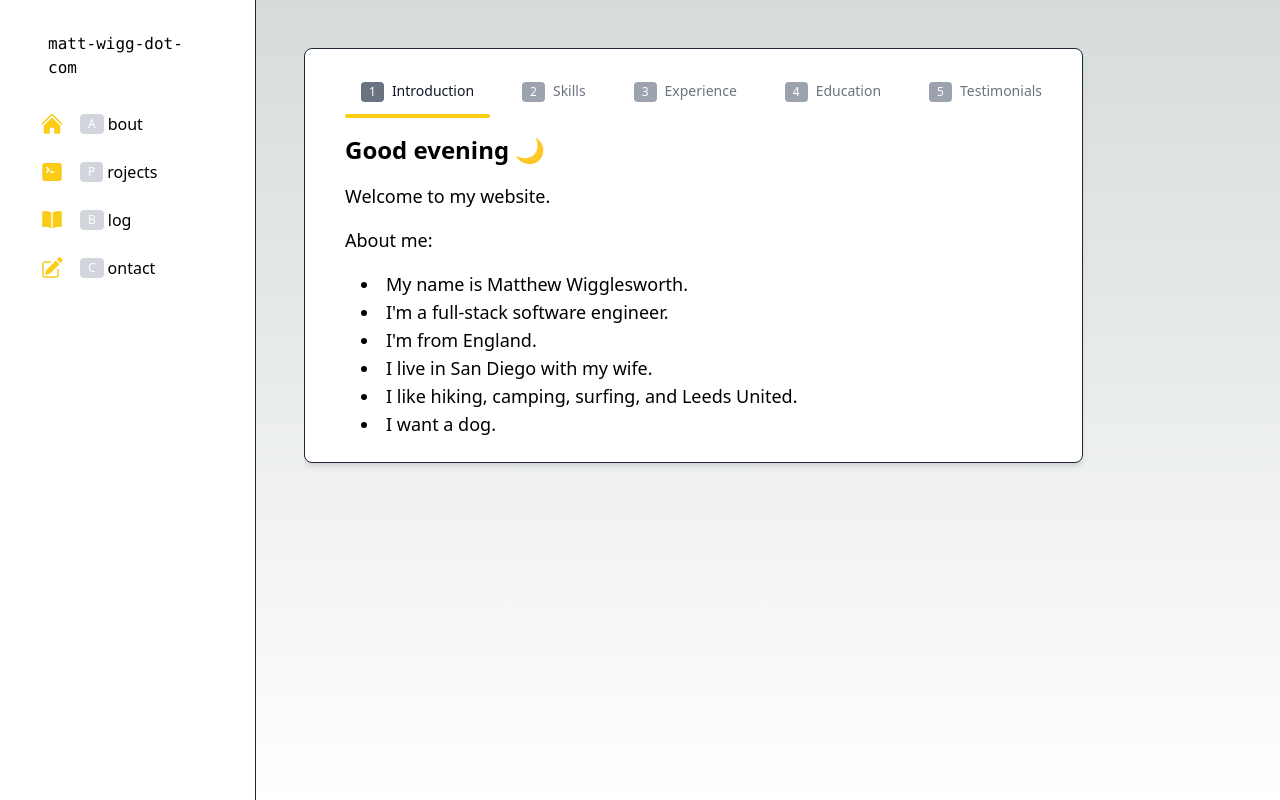
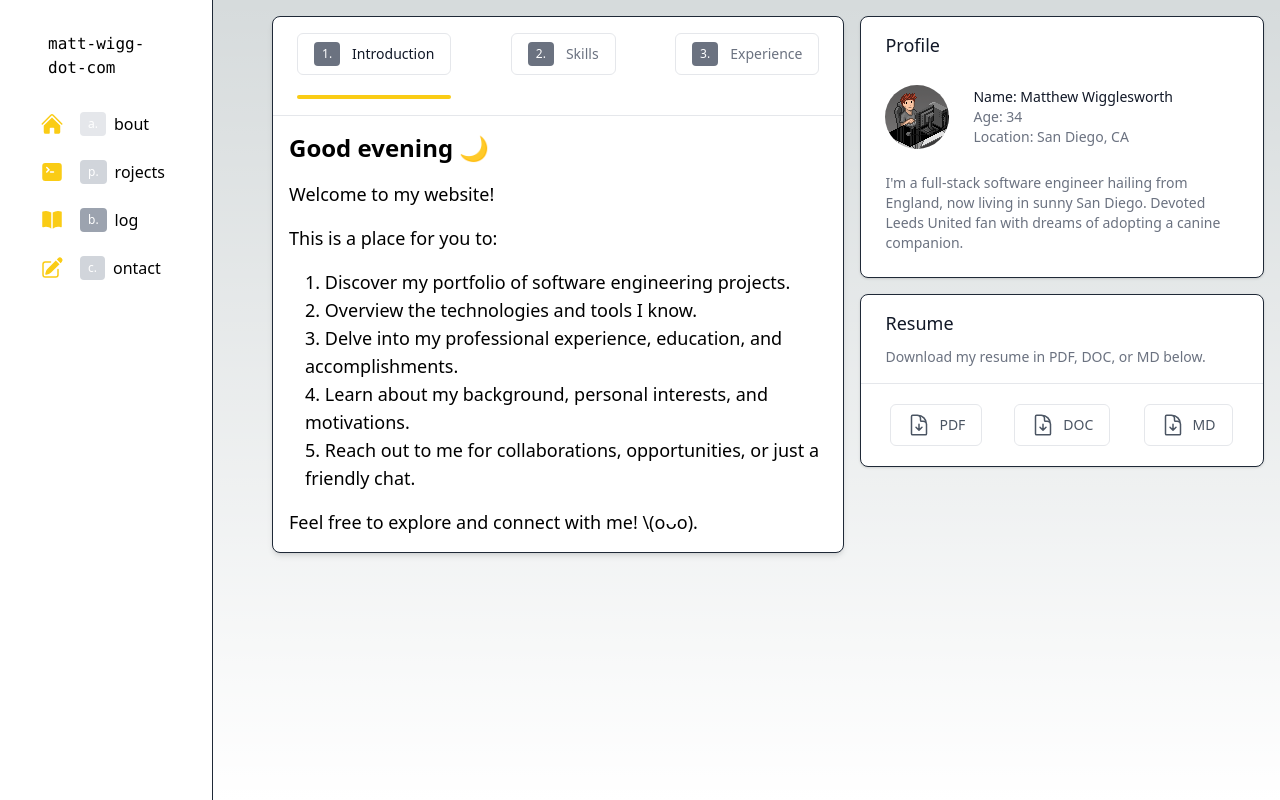
Before and after one commit to matt-wigg/matt-wigg-dot-com, a Next.js app: page / in a window 1280 px wide. Built offline with nearby package versions, Linux system fonts and the light colour scheme.

Commit message:
resume & profile template

```diff
--- a/src/app/layout.tsx
+++ b/src/app/layout.tsx
@@ -19,7 +19,7 @@ export default function RootLayout({
       <body>
         <div className='min-h-screen relative md:flex'>
           <Navbar />
-          <main className='w-full md:ml-72 mt-12 md:w-auto md:flex-1 overflow-auto'>
+          <main className=' md:pl-64 pt-4 md:w-auto md:flex-1 overflow-auto flex '>
             {children}
           </main>
         </div>
--- a/src/app/page.tsx
+++ b/src/app/page.tsx
@@ -1,12 +1,22 @@
-import HomeTabs from '../components/HomeTabs';
+import HomeTabs from '@/components/HomeTabs';
+import ResumeDownload from '@/components/ResumeDownload';
+import Profile from '@/components/Profile';
 import { Inter } from 'next/font/google';
 
 const inter = Inter({ subsets: ['latin'] });
 
 export default function Home() {
   return (
-    <main>
+    <main className='flex md:flex-row flex-col justify-end'>
       <HomeTabs />
+      <span>
+        <div>
+          <Profile />
+        </div>
+        <div className='pt-4'>
+          <ResumeDownload />
+        </div>
+      </span>
     </main>
   );
 }
--- a/src/components/HomeTabs.tsx
+++ b/src/components/HomeTabs.tsx
@@ -1,10 +1,13 @@
 'use client';
 
 import React, { useRef, useState, useEffect } from 'react';
+import Link from 'next/link';
 import {
   CodeBracketIcon,
   CircleStackIcon,
-  ClipboardDocumentIcon,
+  PuzzlePieceIcon,
+  WrenchScrewdriverIcon,
+  ServerStackIcon,
 } from '@heroicons/react/24/outline';
 
 type TabName =
@@ -52,7 +55,7 @@ const HomeTabs = () => {
   useEffect(() => {
     const currentHour = currentTime.getHours();
     if (currentHour < 12) {
-      setGreeting('Good morning ☀️');
+      setGreeting('Good morning ☀');
     } else if (currentHour < 18) {
       setGreeting('Good afternoon 🌤️');
     } else {
@@ -82,92 +85,141 @@ const HomeTabs = () => {
   };
 
   const TabContent = () => {
+    const SkillsSection = ({ title, icon, items }) => (
+      <div className='flex align-middle text-yellow-400'>
+        {React.createElement(icon, { className: 'h-6 w-6 mr-2 mt-1' })}
+        <Link href={`#${title.toLowerCase()}`}>
+          <span className='font-medium text-xl' id={`${title.toLowerCase()}`}>
+            {title}
+          </span>
+        </Link>
+      </div>
+    );
+
+    const SubSkills = ({ skills }) => (
+      <ul className='list-disc list-inside pl-4'>
+        {skills.map((skill, index) => (
+          <li key={index}>{skill}</li>
+        ))}
+      </ul>
+    );
     switch (activeTab) {
       case 'introduction':
         return (
-          <div className='space-y-4 text-lg font-light pl-4 '>
-            <p className='text-2xl font-bold pt-2'>{greeting}</p>
-            <p>Welcome to my website.</p>
-            <p>About me: </p>
-            <ul className='list-disc list-inside pl-4'>
-              <li>My name is Matthew Wigglesworth.</li>
-              <li>I&apos;m a full-stack software engineer.</li>
-              <li>I&apos;m from England.</li>
-              <li>I live in San Diego with my wife.</li>
-              <li>I like hiking, camping, surfing, and Leeds United.</li>
-              <li>I want a dog.</li>
-            </ul>
+          <div className='space-y-4 text-lg font-light p-4'>
+            <p className='text-2xl font-bold'>{greeting}</p>
+            <p>Welcome to my website!</p>
+            <p>This is a place for you to: </p>
+            <ol className=' list-decimal list-inside pl-4'>
+              <li>Discover my portfolio of software engineering projects.</li>
+              <li>Overview the technologies and tools I know.</li>
+              <li>
+                Delve into my professional experience, education, and
+                accomplishments.
+              </li>
+              <li>
+                Learn about my background, personal interests, and motivations.
+              </li>
+              <li>
+                Reach out to me for collaborations, opportunities, or just a
+                friendly chat.
+              </li>
+            </ol>
+            <p>Feel free to explore and connect with me! \(oᴗo).</p>
           </div>
         );
+
       case 'skills':
         return (
-          <div className='space-y-4 text-lg font-light pl-4'>
-            <p className='text-2xl font-bold pt-2'>Skills.</p>
-            <div className='flex align-middle'>
-              <CodeBracketIcon className='h-6 w-6 mr-2 text-white' />
-              <p className='font-medium'>Languages</p>
-            </div>
-            <ul className='list-disc list-inside pl-4'>
-              <li>TypeScript (React, Next.js, Node.js, Express.js)</li>
-              <li>Python (Flask, Django, Jupyter)</li>
-              <li>HTML</li>
-              <li>CSS (Tailwind, Materialize, SASS, Bootstrap)</li>
-              <li>
-                <span className=' text-sm'>English (ha..!)</span>
-              </li>
-            </ul>
-            <div className='flex align-middle'>
-              <CircleStackIcon className='h-6 w-6 mr-2 text-white' />
-              <p className='font-medium'>Databases</p>
-            </div>
-            <ul className='list-disc list-inside pl-4'>
-              <li>SQL (PostgreSQL)</li>
-              <li>NoSQL (MongoDB)</li>
-            </ul>
-            <div className='flex align-middle'>
-              <ClipboardDocumentIcon className='h-6 w-6 mr-2 text-white' />
-              <p className='font-medium'>Project Management</p>
-            </div>
-            <ul className='list-disc list-inside pl-4'>
-              <li>Programming languages: JavaScript, Python, Java, C++</li>
-              <li>Web development: HTML, CSS, React, Angular, Node.js</li>
-              <li>Database management: SQL, NoSQL, PostgreSQL, MongoDB</li>
-              <li>Version control systems: Git, GitHub, GitLab, Bitbucket</li>
-              <li>
-                Project management & collaboration: Agile methodologies, Scrum,
-                Jira, Trello
-              </li>
-            </ul>
+          <div className='space-y-4 text-lg font-light p-4'>
+            <p className='text-2xl font-bold'>Skills</p>
+            <p>Here are some of the technologies I&apos;ve used:</p>
+
+            <SkillsSection title='Languages' icon={CodeBracketIcon} />
+            <SubSkills
+              skills={[
+                'JavaScript / TypeScript',
+                'Python',
+                'Java / Apex',
+                'HTML & CSS',
+                'Solidity / Michelson',
+                'SQL',
+                'Bash / Shell',
+                'Markdown / LaTeX',
+              ]}
+            />
+
+            <SkillsSection
+              title='Frameworks/Libraries'
+              icon={ServerStackIcon}
+            />
+            <SubSkills
+              skills={[
+                'React.js, Next.js, Node.js, Express.js, p5.js',
+                'Tailwind, SASS, Bootstrap, Materialize, Less',
+                'Flask, Django, Jupyter',
+                'Lightning Web Components, Aura, Visualforce, SFDX',
+                'Cyprus, Jest, Mocha, Chai, Selenium, Storybook',
+                'Salesforce, Shopify, Okta',
+              ]}
+            />
+
+            <SkillsSection title='Databases/Ledgers' icon={CircleStackIcon} />
+            <SubSkills
+              skills={[
+                'PostgreSQL, MySQL, Microsoft SQL Server, SQLite',
+                'MongoDB, Cassandra, Redis, Amazon DynamoDB',
+                'Bitcoin, Ethereum, Solana, Tezos',
+              ]}
+            />
+
+            <SkillsSection title='Tools/Apps' icon={WrenchScrewdriverIcon} />
+            <SubSkills
+              skills={[
+                'Git, GitHub, GitLab, BitBucket',
+                'Azure, AWS, Google Cloud Platform, Vercel',
+                'Docker, Kubernetes, Nginx',
+                'Jenkins, GitHub Actions, Circle CI',
+                'Postman, New Relic, Sentry, Artillery',
+                'Adobe Creative Suite, Figma, Sketch, Zeplin',
+                'Workbench, Data Loader, Sonar, Flosum, AutoRABIT, Provar',
+                'Jira, Confluence, Atlassian Access, ServiceNow',
+              ]}
+            />
+
+            <SkillsSection
+              title='Methodologies/Concepts'
+              icon={PuzzlePieceIcon}
+            />
+            <SubSkills
+              skills={[
+                'Agile (Scrum / Kanban)',
+                'DevOps (CI/CD)',
+                'Test-driven development (TDD)',
+                'Pair programming (PP)',
+                'Object-oriented programming (OOP)',
+                'Service-oriented architecture (SOA)',
+              ]}
+            />
           </div>
         );
+
       case 'experience':
         // Add your experience content here
         return <p>This is the Experience tab content...</p>;
-      case 'education':
-        // Add your education content here
-        return <p>This is the Education tab content...</p>;
-      case 'testimonials':
-        // Add your testimonials content here
-        return <p>This is the Testimonials tab content...</p>;
       default:
         return null;
     }
   };
 
   return (
-    <div className='bg-white dark:bg-zinc-950 p-6 rounded-lg shadow-md w-fit border border-gray-800'>
-      <div className='flex space-x-4 mb-4 relative'>
+    <div className='h-fit bg-white dark:bg-zinc-950 rounded-lg shadow-md border border-gray-800 w-full'>
+      <div className=' flex mb-4 relative py-4 px-6 justify-between'>
         <div
           className='absolute left-0 -bottom-2 bg-yellow-400 h-1 rounded-full transition-all duration-300 ease-in-out'
           style={indicatorStyle}
         />
-        {[
-          'introduction',
-          'skills',
-          'experience',
-          'education',
-          'testimonials',
-        ].map((tab, index) => (
+        {['introduction', 'skills', 'experience'].map((tab, index) => (
           <button
             key={tab}
             ref={(el) => {
@@ -175,27 +227,25 @@ const HomeTabs = () => {
                 tabRefs.current[index] = el;
               }
             }}
-            className={`px-4 py-2 rounded-md text-sm font-medium ${
+            className={`bg-white dark:bg-zinc-950 hover:text-white hover:bg-gray-100 dark:hover:bg-gray-800 rounded-md px-4 py-2 border border-gray-200 dark:border-gray-700 flex items-center justify-center text-sm font-medium ${
               activeTab === tab
-                ? 'text-gray-900 dark:text-white'
-                : 'text-gray-500 dark:text-gray-500'
+                ? 'text-gray-900 dark:text-yellow-400 dark:hover:text-yellow-400'
+                : 'text-gray-500 dark:text-gray-700'
             }`}
+            id={tab}
             onClick={() => setActiveTab(tab as TabName)}
           >
             <span
-              className={`inline-block text-white dark:text-gray-300 rounded px-2 py-0.5 text-xs mr-2 transition duration-150 ease-in-out  ${
-                activeTab === tab
-                  ? 'bg-gray-200 bg-gray-500 dark:bg-gray-700'
-                  : 'bg-gray-400 bg-gray-300 dark:bg-gray-800'
-              }`}
+              className={`inline-block text-white dark:text-gray-300 rounded px-2 py-1 text-xs mr-3 transition duration-150 ease-in-out bg-gray-500 dark:bg-gray-700`}
             >
-              {index + 1}
+              {index + 1}.
             </span>
             {tab.charAt(0).toUpperCase() + tab.slice(1)}{' '}
           </button>
         ))}
       </div>
-      <div className='transition-all duration-300 ease-in-out'>
+
+      <div className='transition-all duration-300 ease-in-out border-t border-gray-200 dark:border-gray-700 mt-6 min-w-full'>
         <TabContent />
       </div>
     </div>
--- a/src/components/Navbar.tsx
+++ b/src/components/Navbar.tsx
@@ -46,7 +46,7 @@ const Navbar = () => {
 
   return (
     <div className='flex flex-col md:flex-row md:space-x-4 md:space-y-0'>
-      <div className='md:flex bg-white dark:bg-zinc-950 dark:text-gray-100 w-64 h-screen flex-col justify-between hidden absolute top-0 left-0 border-r border-gray-800'>
+      <div className='md:flex bg-white dark:bg-zinc-950 dark:text-gray-100 w-1/6 h-full flex-col justify-between hidden top-0 left-0 border-r border-gray-800 fixed'>
         <nav className='px-6 py-4 space-y-2'>
           <h1 className='dark:text-yellow-400 font-mono px-6 py-4'>
             matt-wigg-dot-com
@@ -55,10 +55,10 @@ const Navbar = () => {
             <button className='flex items-center px-4 py-2 font-medium rounded transition duration-200 dark:hover:bg-gray-800 w-full text-left'>
               <HomeIcon className='h-6 w-6 mr-4 text-yellow-400' />
               <span
-                className={`inline-block text-white dark:text-gray-300 rounded px-2 py-0.5 text-xs mr-1 transition duration-150 ease-in-out'bg-gray-200 dark:bg-gray-700 'bg-gray-400 bg-gray-300 dark:bg-gray-800''
+                className={`inline-block text-white dark:text-gray-300 rounded px-2 py-1 text-xs mr-2 transition duration-150 ease-in-out bg-gray-200 dark:bg-gray-700
               `}
               >
-                A
+                a.
               </span>
               bout
             </button>
@@ -67,10 +67,10 @@ const Navbar = () => {
             <button className='flex items-center px-4 py-2 font-medium rounded transition duration-200 dark:hover:bg-gray-800 w-full text-left'>
               <CommandLineIcon className='h-6 w-6 mr-4 text-yellow-400' />
               <span
-                className={`inline-block text-white dark:text-gray-300 rounded px-2 py-0.5 text-xs mr-1 transition duration-150 ease-in-out'bg-gray-200 dark:bg-gray-700 'bg-gray-400 bg-gray-300 dark:bg-gray-800''
+                className={`inline-block text-white dark:text-gray-300 rounded px-2 py-1 text-xs mr-2 transition duration-150 ease-in-out'bg-gray-200 dark:bg-gray-700 'bg-gray-400 bg-gray-300 dark:bg-gray-800''
               `}
               >
-                P
+                p.
               </span>
               rojects
             </button>
@@ -79,10 +79,10 @@ const Navbar = () => {
             <button className='flex items-center px-4 py-2 font-medium rounded transition duration-200 dark:hover:bg-gray-800 w-full text-left'>
               <BookOpenIcon className='h-6 w-6 mr-4 text-yellow-400' />
               <span
-                className={`inline-block text-white dark:text-gray-300 rounded px-2 py-0.5 text-xs mr-1 transition duration-150 ease-in-out'bg-gray-200 dark:bg-gray-700 'bg-gray-400 bg-gray-300 dark:bg-gray-800''
+                className={`inline-block text-white dark:text-gray-300 rounded px-2 py-1 text-xs mr-2 transition duration-150 ease-in-out'bg-gray-200 dark:bg-gray-700 bg-gray-400
               `}
               >
-                B
+                b.
               </span>
               log
             </button>
@@ -91,10 +91,10 @@ const Navbar = () => {
             <button className='flex items-center px-4 py-2 font-medium rounded transition duration-200 dark:hover:bg-gray-800 w-full text-left'>
               <PencilSquareIcon className='h-6 w-6 mr-4 text-yellow-400' />
               <span
-                className={`inline-block text-white dark:text-gray-300 rounded px-2 py-0.5 text-xs mr-1 transition duration-150 ease-in-out'bg-gray-200 dark:bg-gray-700 'bg-gray-400 bg-gray-300 dark:bg-gray-800''
+                className={`inline-block text-white dark:text-gray-300 rounded px-2 py-1 text-xs mr-2 transition duration-150 ease-in-out'bg-gray-200 dark:bg-gray-700 'bg-gray-400 bg-gray-300 dark:bg-gray-800''
               `}
               >
-                C
+                c.
               </span>
               ontact
             </button>
--- /dev/null
+++ b/src/components/Profile.tsx
@@ -0,0 +1,46 @@
+import Image from 'next/image';
+
+const Profile = () => {
+  return (
+    <div className='container px-4 flex flex-col max-w-3xl'>
+      <div className='bg-white dark:bg-zinc-950 shadow rounded-lg overflow-hidden border border-gray-800 '>
+        <div className='px-4 py-4 sm:px-6'>
+          <h3 className='text-lg font-medium leading-6 text-gray-900 dark:text-white'>
+            Profile
+          </h3>
+        </div>
+        <div className='px-4 py-3 sm:px-6 w-fit'>
+          <div className='flex items-center'>
+            <div className='relative h-16 w-16 mr-6 rounded-full overflow-hidden'>
+              <Image
+                src='/my-nft-bb.png' // Replace with the correct path to your profile picture
+                alt='Profile Picture'
+                width={100}
+                height={100}
+                priority
+              />
+            </div>
+            <div className='text-sm'>
+              <p className='text-gray-900 dark:text-gray-400 font-medium'>
+                Name: Matthew Wigglesworth
+              </p>
+              <p className='text-gray-500 dark:text-gray-500'>Age: 34</p>
+              <p className='text-gray-500 dark:text-gray-500'>
+                Location: San Diego, CA
+              </p>
+            </div>
+          </div>
+        </div>
+        <div className='px-4 py-3 sm:px-6 w-fit '>
+          <p className='text-sm text-gray-500 dark:text-gray-500 pb-3'>
+            I&apos;m a full-stack software engineer hailing from England, now
+            living in sunny San Diego. Devoted Leeds United fan with dreams of
+            adopting a canine companion.
+          </p>
+        </div>
+      </div>
+    </div>
+  );
+};
+
+export default Profile;
--- /dev/null
+++ b/src/components/ResumeDownload.tsx
@@ -0,0 +1,69 @@
+'use client';
+
+import React from 'react';
+import { DocumentArrowDownIcon } from '@heroicons/react/24/outline';
+
+const ResumeDownload = () => {
+  const downloadFile = (format) => {
+    const link = document.createElement('a');
+    link.href = `link-to-${format}-resume`;
+    link.download = `resume.${format}`;
+    link.click();
+  };
+
+  return (
+    <div>
+      <div className='container px-4 flex flex-col'>
+        <div className='bg-white dark:bg-zinc-950 shadow rounded-lg overflow-hidden border border-gray-800'>
+          <div className='px-4 py-4 sm:px-6'>
+            <h3 className='text-lg font-medium leading-6 text-gray-900 dark:text-white'>
+              Resume
+            </h3>
+            <p className='mt-2 max-w-2xl text-sm text-gray-500 dark:text-grey-500 pt-1'>
+              Download my resume in PDF, DOC, or MD below.
+            </p>
+          </div>
+          <div className='border-t border-gray-200 dark:border-gray-700 px-4 py-3 sm:px-6'>
+            <ul className='grid grid-cols-1 gap-6 sm:grid-cols-2 md:grid-cols-3 lg:grid-cols-3'>
+              <li className='col-span-1 flex items-center justify-center py-2 px-2'>
+                <button
+                  onClick={() => downloadFile('pdf')}
+                  className='bg-white dark:bg-zinc-950 hover:bg-gray-100 dark:hover:bg-gray-800 rounded-md px-4 py-2 border border-gray-200 dark:border-gray-700 flex items-center justify-center'
+                >
+                  <DocumentArrowDownIcon className='h-6 w-6 text-gray-600 dark:text-yellow-400 mr-2' />
+                  <span className='text-sm text-gray-600 dark:text-yellow-400 font-medium'>
+                    PDF
+                  </span>
+                </button>
+              </li>
+              <li className='col-span-1 flex items-center justify-center py-2 px-2'>
+                <button
+                  onClick={() => downloadFile('doc')}
+                  className='bg-white dark:bg-zinc-950 hover:bg-gray-100 dark:hover:bg-gray-800 rounded-md px-4 py-2 border border-gray-200 dark:border-gray-700 flex items-center justify-center'
+                >
+                  <DocumentArrowDownIcon className='h-6 w-6 text-gray-600 dark:text-yellow-400 mr-2' />
+                  <span className='text-sm text-gray-600 dark:text-yellow-400 font-medium'>
+                    DOC
+                  </span>
+                </button>
+              </li>
+              <li className='col-span-1 flex items-center justify-center py-2 px-2'>
+                <button
+                  onClick={() => downloadFile('md')}
+                  className='bg-white dark:bg-zinc-950 hover:bg-gray-100 dark:hover:bg-gray-800 rounded-md px-4 py-2 border border-gray-200 dark:border-gray-700 flex items-center justify-center'
+                >
+                  <DocumentArrowDownIcon className='h-6 w-6 text-gray-600 dark:text-yellow-400 mr-2' />
+                  <span className='text-sm text-gray-600 dark:text-yellow-400 font-medium'>
+                    MD
+                  </span>
+                </button>
+              </li>
+            </ul>
+          </div>
+        </div>
+      </div>
+    </div>
+  );
+};
+
+export default ResumeDownload;
```
Also changed, not shown: src/components/LanguageDistributions.tsx (added, +75 -0 lines), public/my-nft-bb.png (added).
